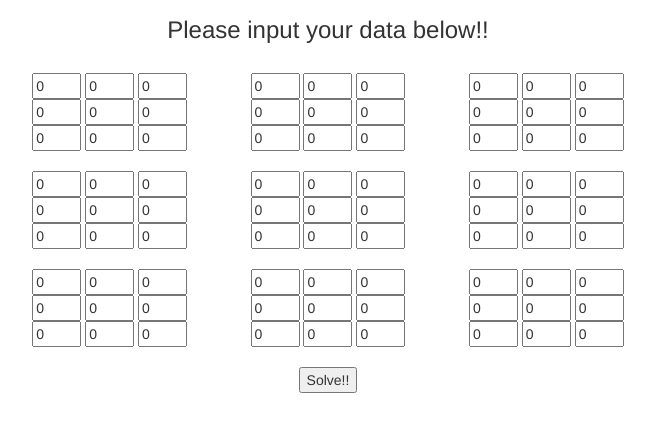
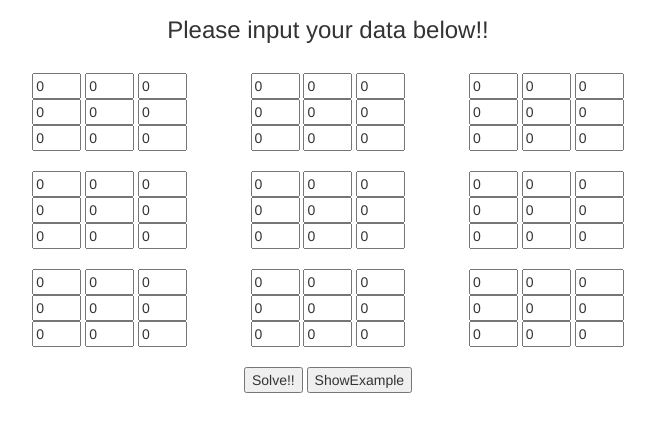
Before and after one commit to vokoshyv/sudokusolver, a plain HTML site: page index.html in a window 1280 px wide. Shown: the part 63-494 px from the top of the page, without its empty margins (312-967 px from the left). Drawn offline with nearby package versions, Linux system fonts and the light colour scheme.

Commit message:
adds some spacing to index.html

```diff
--- a/index.html
+++ b/index.html
@@ -7,6 +7,7 @@
       <script src="sudokuHelpers.js"></script>
       <script src="sudoku.js"></script>
       <link rel="stylesheet" href="https://maxcdn.bootstrapcdn.com/bootstrap/3.3.5/css/bootstrap.min.css">
+      <link rel="stylesheet" type="text/css" href="styles.css">
     </head>
     <body>
 
@@ -22,7 +23,7 @@
       <br>
 
       <div class="sudokuInputArea text-center">
-        <form action="" id="inputForm">
+        <form id="inputForm">
 
           <div class="row">
             <div class="col-md-3"></div>
@@ -211,8 +212,10 @@
           <br>
 
           <input type="submit" value="Solve!!" onclick="solveThePuzzle()">
+          <input type="submit" value="ShowExample" onclick="examplePuzzleSolve()">
         </form>
       </div>
+      <br>
 
     </body>
   </html>
```
